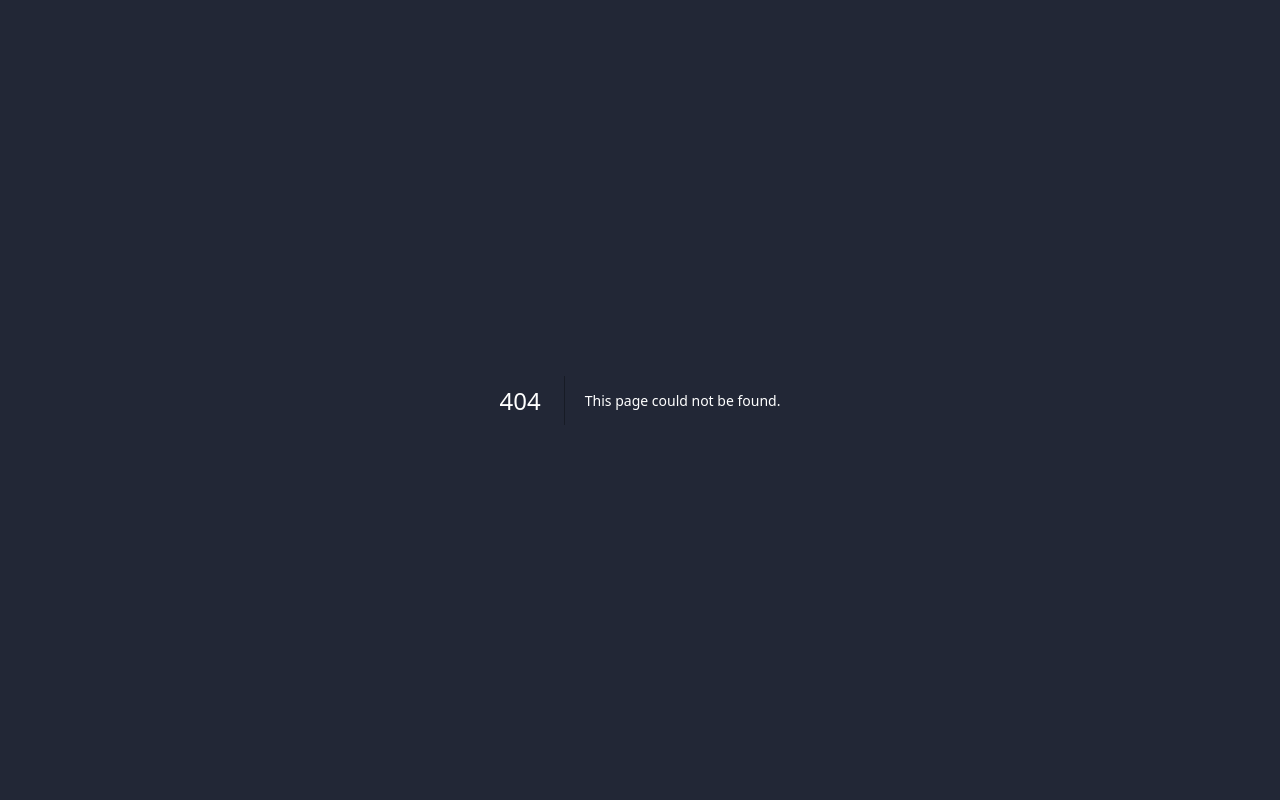
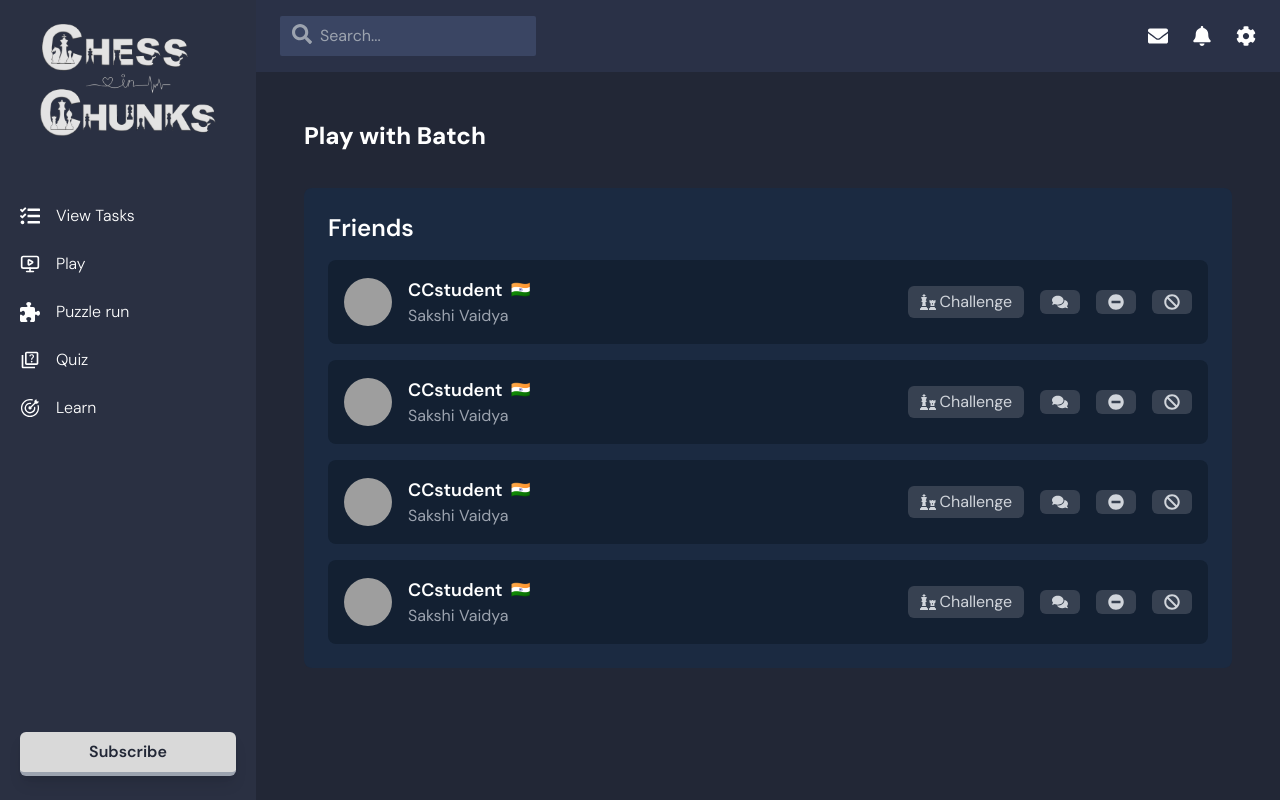
Before and after one commit to MirageTHE69/chessnchunks-frontend, a Next.js app: page /play-with-batch in a window 1280 px wide. Before the commit this address had no page. Built offline with nearby package versions, Linux system fonts and the light colour scheme; grey boxes are pictures that could not be loaded.

Commit message:
play  with batch page done

```diff
--- /dev/null
+++ b/src/app/(main)/play-with-batch/page.tsx
@@ -0,0 +1,97 @@
+import React from "react";
+import { PageHeader } from "@/components/page-header";
+import { FaChess, FaComments, FaMinusCircle, FaBan } from "react-icons/fa";
+
+const friends = [
+  {
+    id: 1,
+    name: "CCstudent",
+    fullName: "Sakshi Vaidya",
+    countryFlag: "🇮🇳",
+    isOnline: true,
+  },
+  {
+    id: 2,
+    name: "CCstudent",
+    fullName: "Sakshi Vaidya",
+    countryFlag: "🇮🇳",
+    isOnline: false,
+  },
+  {
+    id: 3,
+    name: "CCstudent",
+    fullName: "Sakshi Vaidya",
+    countryFlag: "🇮🇳",
+    isOnline: true,
+  },
+  {
+    id: 4,
+    name: "CCstudent",
+    fullName: "Sakshi Vaidya",
+    countryFlag: "🇮🇳",
+    isOnline: false,
+  },
+];
+
+const PricingTablePage: React.FC = () => {
+  return (
+    <div className="w-full min-h-screen p-8  text-white">
+      {/* Page Header */}
+      <PageHeader title="Play with Batch" />
+
+      <div className="mt-8">
+        {/* Friends Section */}
+        <div className="bg-[#1B2A41] p-6 rounded-lg">
+          <h2 className="text-2xl font-semibold mb-4">Friends</h2>
+          <div className="space-y-4">
+            {friends.map((friend) => (
+              <div
+                key={friend.id}
+                className="flex justify-between items-center bg-[#132032] p-4 rounded-lg"
+              >
+                {/* Left Section: Avatar and Info */}
+                <div className="flex items-center space-x-4">
+                  <img
+                    src={`/avatar-${friend.id}.png`} // Placeholder for avatar image
+                    alt={friend.fullName}
+                    className="w-12 h-12 rounded-full"
+                  />
+                  <div>
+                    <div className="flex items-center space-x-2">
+                      <h3 className="text-lg font-semibold">{friend.name}</h3>
+                      <span>{friend.countryFlag}</span>
+                    </div>
+                    <p className="text-gray-400">{friend.fullName}</p>
+                  </div>
+                </div>
+
+                {/* Action Buttons with Icons */}
+                <div className="flex items-center space-x-4">
+                  {/* Challenge Button */}
+                  <button className="flex items-center space-x-1 bg-gray-700 text-gray-300 px-3 py-1 rounded-md">
+                    <FaChess />
+                    <span>Challenge</span>
+                  </button>
+                  {/* Message Button */}
+                  <button className="bg-gray-700 text-gray-300 px-3 py-1 rounded-md">
+                    <FaComments />
+                  </button>
+                  {/* Unfriend Button */}
+                  <button className="bg-gray-700 text-gray-300 px-3 py-1 rounded-md">
+                    <FaMinusCircle />
+                  </button>
+                  {/* Block Button */}
+                  <button className="bg-gray-700 text-gray-300 px-3 py-1 rounded-md">
+                    <FaBan />
+                  </button>
+                </div>
+              </div>
+            ))}
+          </div>
+        </div>
+      </div>
+    </div>
+  );
+};
+
+export default PricingTablePage;
```
